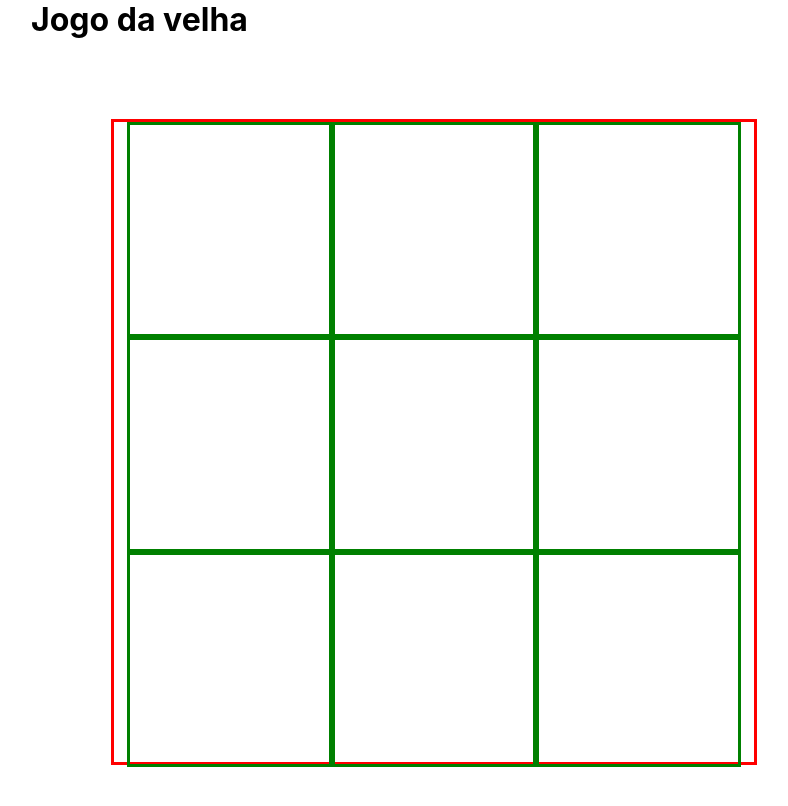
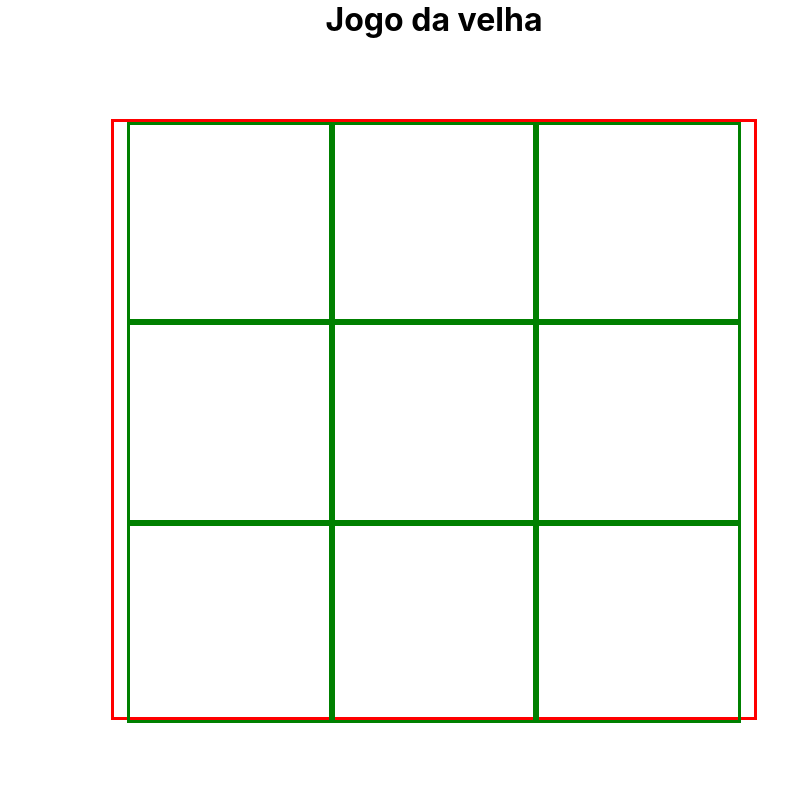
Before and after one commit to dornellesfr/jogo-da-velha, a React (Create React App) app: page / in a window 1280 px wide. Shown: the top 806 px of the page, without its empty margins (206-994 px from the left). Built offline with nearby package versions, Linux system fonts and the light colour scheme.

Commit message:
center the title text

```diff
--- a/src/styles/attributes.css
+++ b/src/styles/attributes.css
@@ -3,10 +3,13 @@
   padding: 0;
 }
 
-body {
+.container {
+  width: 100vw;
+  height: 100vh;
   display: flex;
   justify-content: center;
   align-items: center;
+  flex-direction: column;
 }
 
 .table-game {
```
Also changed, not shown: src/components/Table.tsx (+0 -9 lines).
